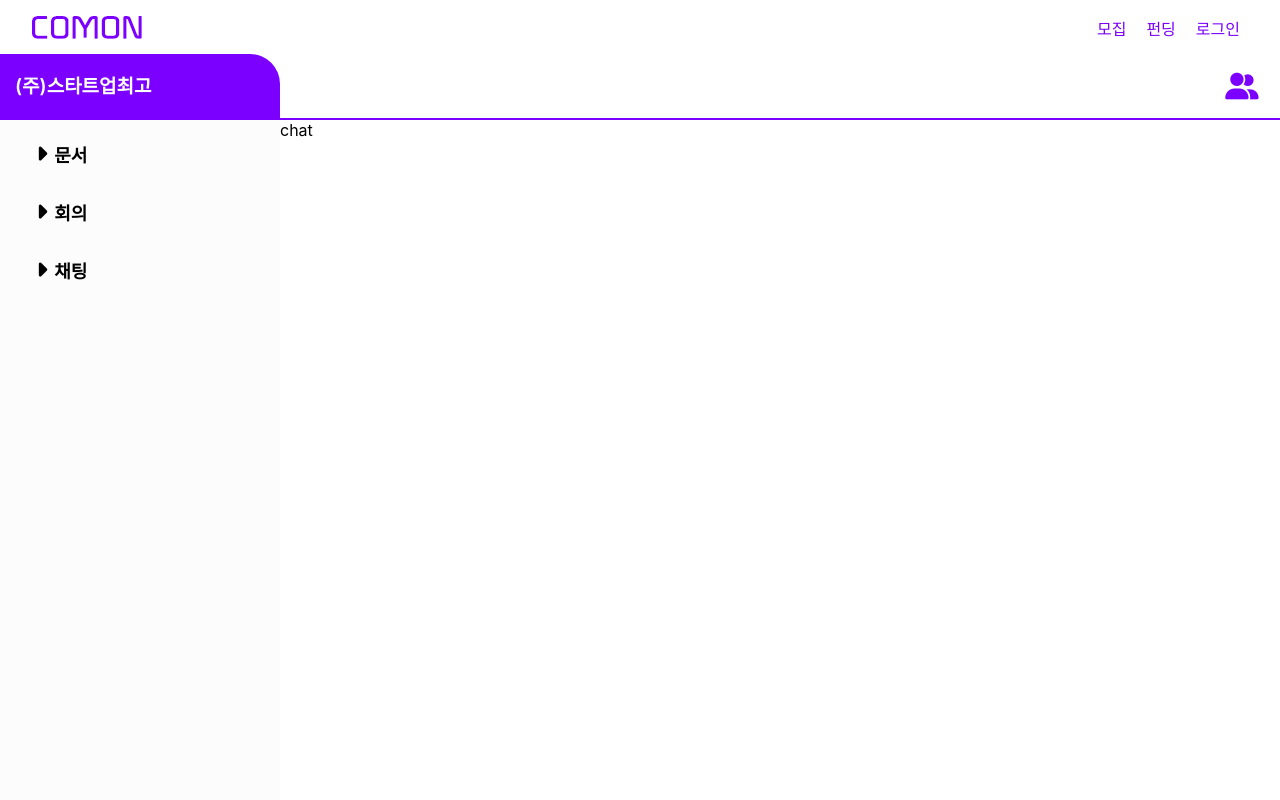
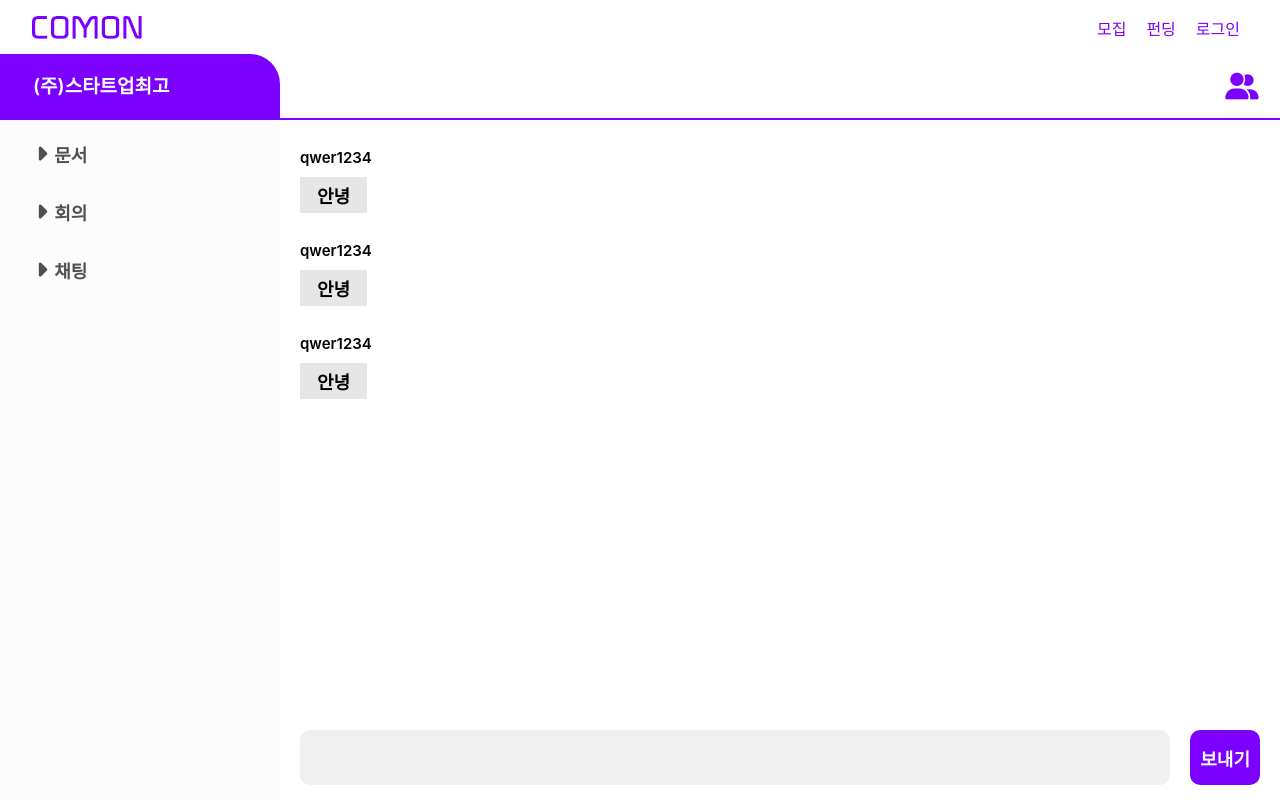
Before and after one commit to FH2020-COMON/COMON-Front-End, a React (Create React App) app: page /company/chat/0 in a window 1280 px wide. Built offline with nearby package versions, Linux system fonts and the light colour scheme; no server answers.

Commit message:
[UPDATE] ChatView

```diff
--- a/package.json
+++ b/package.json
@@ -18,6 +18,7 @@
     "redux": "^4.0.5",
     "redux-logger": "^3.0.6",
     "redux-thunk": "^2.3.0",
+    "socket.io-client": "^2.3.1",
     "styled-components": "^5.2.1",
     "web-vitals": "^0.2.4"
   },
--- /dev/null
+++ b/src/components/CompanyPage/ChatItem.js
@@ -0,0 +1,15 @@
+import * as S from './styles'
+import socket from '../../socket'
+
+const ChatItem = (props) => {
+    return(
+        <>
+            <S.ChatItemWrapper>
+                <S.Title line padding="28px 0 10px 0" fontSize="15px">{props.user}</S.Title>
+                <S.ChatItem>{props.message}</S.ChatItem>
+            </S.ChatItemWrapper>
+        </>
+    )
+}
+
+export default ChatItem
--- /dev/null
+++ b/src/components/CompanyPage/ChatView.js
@@ -0,0 +1,38 @@
+import React from 'react'
+import * as S from './styles'
+import ChatItem from './ChatItem'
+
+const data = [
+    {
+        user: "qwer1234",
+        message: "안녕"
+    },
+    {
+        user: "qwer1234",
+        message: "안녕"
+    },
+    {
+        user: "qwer1234",
+        message: "안녕"
+    }
+]
+
+const ChatView = (props) => {
+    return (
+        <S.ChatWrapper>
+            <S.ChatTopWrapper>
+                {
+                    data.map(val => (
+                        <ChatItem user={val.user} message={val.message} />
+                    ))
+                }
+            </S.ChatTopWrapper>
+            <S.ChatBottomWrapper onSubmit={(e) => {e.preventDefault()}}>
+                <S.ChatInput type="text" />
+                <S.ChatButton>보내기</S.ChatButton>
+            </S.ChatBottomWrapper>
+        </S.ChatWrapper>
+    )
+}
+
+export default ChatView
--- a/src/components/CompanyPage/CompanyPage.js
+++ b/src/components/CompanyPage/CompanyPage.js
@@ -3,6 +3,7 @@ import * as S from './styles'
 import Header from '../Public/Header/Header'
 import CompanyParentItem from './CompanyParentItem'
 import MarkdownView from './MarkdownVeiw'
+import ChatView from './ChatView'
 
 import { Route } from 'react-router-dom'
 
@@ -18,7 +19,7 @@ const CompanyPage = React.memo(() => {
             <Header />
             <S.ContentWrapper>
                 <S.ContentHeader>
-                    <S.Title width="280px" color="white" fontSize="19px" padding="0 15px" bgColor="#7B00FF">(주)스타트업최고</S.Title>
+                    <S.Title width="280px" color="white" fontSize="19px" padding="0 33px" bgColor="#7B00FF">(주)스타트업최고</S.Title>
                     <S.ListButton onClick={onClickList}><i className="fas fa-user-friends fa-2x" style={{color: "#7B00FF"}} /></S.ListButton>
                     {
                         listState === true && (
@@ -34,7 +35,8 @@ const CompanyPage = React.memo(() => {
                         <CompanyParentItem title="채팅" />
                     </S.ContentBodyLeft>
                     <S.ContentBodyRight>
-                        <Route path="/company/:MarkName" component={MarkdownView} />
+                        <Route path="/company/document/:MarkName" component={MarkdownView} />
+                        <Route path="/company/chat/:ChatId" component={ChatView} />
                     </S.ContentBodyRight>
                 </S.ContentBodyWrapper>
             </S.ContentWrapper>
--- a/src/components/CompanyPage/CompanyParentItem.js
+++ b/src/components/CompanyPage/CompanyParentItem.js
@@ -57,7 +57,7 @@ const data = [
     },
 ]
 
-const CompanyParentItem = (props) => {
+const CompanyParentItem = React.memo((props) => {
     const [state, setState] = useState(false)
 
     const onClickButton = () => {
@@ -67,16 +67,16 @@ const CompanyParentItem = (props) => {
     return (
         <>
             <S.NotionButton onClick={onClickButton}>
-                <S.ArrowIcon className="fas fa-caret-right fa-lg" rotate={state} />
-                <S.Title ml="7px" trans>{props.title}</S.Title>
+                <S.ArrowIcon className="fas fa-caret-right fa-lg" rotate={state} style={{color: "rgb(80, 80, 80)"}} />
+                <S.Title ml="7px" color="rgb(80, 80, 80)" trans>{props.title}</S.Title>
             </S.NotionButton>
             {
                 data.map((val, i) => (
-                    <MarkdownItem key={i} name={i} index={i} type={state === true ? "in" : "out"} />
+                    <MarkdownItem key={i} name={i} index={i} type={state === true ? "in" : "out"} chat={props.title === "채팅" ? true : false} />
                 ))
             }
         </>
     )
-}
+})
 
 export default CompanyParentItem
--- a/src/components/CompanyPage/MarkdownItem.js
+++ b/src/components/CompanyPage/MarkdownItem.js
@@ -4,9 +4,9 @@ import { Link } from 'react-router-dom'
 
 const MarkdownItem = (props) => {
     return (
-        <Link style={{textDecoration: "none"}} to={"/company/" + props.name}>
+        <Link style={{textDecoration: "none"}} to={`/company/${props.chat === true ? "chat" : "document"}/${props.name}`}>
             <S.ItemWrapper index={props.index} type={props.type}>
-                <S.Title padding="8px 0" fontSize="18px">회의록</S.Title>
+            <S.Title color="rgb(80, 80, 80)" padding="8px 0" fontSize="18px">회의록</S.Title>
             </S.ItemWrapper>
         </Link>
     )
--- a/src/components/CompanyPage/styles.js
+++ b/src/components/CompanyPage/styles.js
@@ -192,3 +192,69 @@ export const ListButton = styled.button`
     outline: none;
     cursor: pointer;
 `
+
+//chatView
+export const ChatWrapper = styled.div`
+    width: 100%;
+    height: 100%;
+    padding: 0 20px;
+    display: flex;
+    flex-direction: column;
+    position: relative;
+`
+
+export const ChatItem = styled.span`
+    padding: 5px 17px;
+    font-size: 18px;
+    font-weight: 600;
+    background: rgb(230,230, 230);
+    margin-right: auto;
+`
+
+export const ChatItemWrapper = styled.div`
+    display: flex;
+    flex-direction: column;
+    justify-content: flex-start;
+    width: 100%;
+`
+
+export const ChatBottomWrapper = styled.form`
+    display: flex;
+    justify-content: space-between;
+    width: 100%;
+    height: 55px;
+    background: rgba(0, 0, 0, 0);
+    transform: translateY(-10px);
+`
+
+export const ChatInput = styled.input`
+    background: rgb(240, 240, 240);
+    border-radius: 10px;
+    width: 100%;
+    margin-right: 20px;
+    border: none;
+    height: 55px;
+    outline: none;
+    padding: 0 20px;
+    font-size: 20px;
+`
+
+export const ChatButton = styled.button`
+    border: none;
+    cursor: pointer;
+    font-size: 18px;
+    padding: 6px 10px;
+    border-radius: 10px;
+    outline: none;
+    white-space: nowrap;
+    background: #7B00FF;
+    color: white;
+    font-weight: 600;
+`
+
+export const ChatTopWrapper = styled.div`
+    width: 100%;
+    display: flex;
+    flex-direction: column;
+    height: calc(100% - 60px);
+`
--- a/src/modules/actions/ActionTypes.js
+++ b/src/modules/actions/ActionTypes.js
@@ -1,2 +1,6 @@
 export const MODAL_STATE = "MODAL_STATE"
 export const INTERVIEW_STATE = "INTERVIEW_STATE"
+
+export const GET_CHAT = 'GET_CHAT'
+export const GET_CHAT_SUCCESS = 'GET_CHAT_SUCCESS'
+export const GET_CHAT_ERROR = 'GET_CHAT_ERROR'
--- /dev/null
+++ b/src/socket.js
@@ -0,0 +1,13 @@
+import io from 'socket.io-client'
+import axios from 'axios'
+
+const socket = io("https://170.170.103.109:3000/company")
+
+socket.on("connection", (message) => {
+    console.log(message)
+})
+
+axios.get("https://170.170.103.109:3000/")
+
+
+export default socket
```
Also changed, not shown: 1 other file (tests, documents, lock files or other folders).
